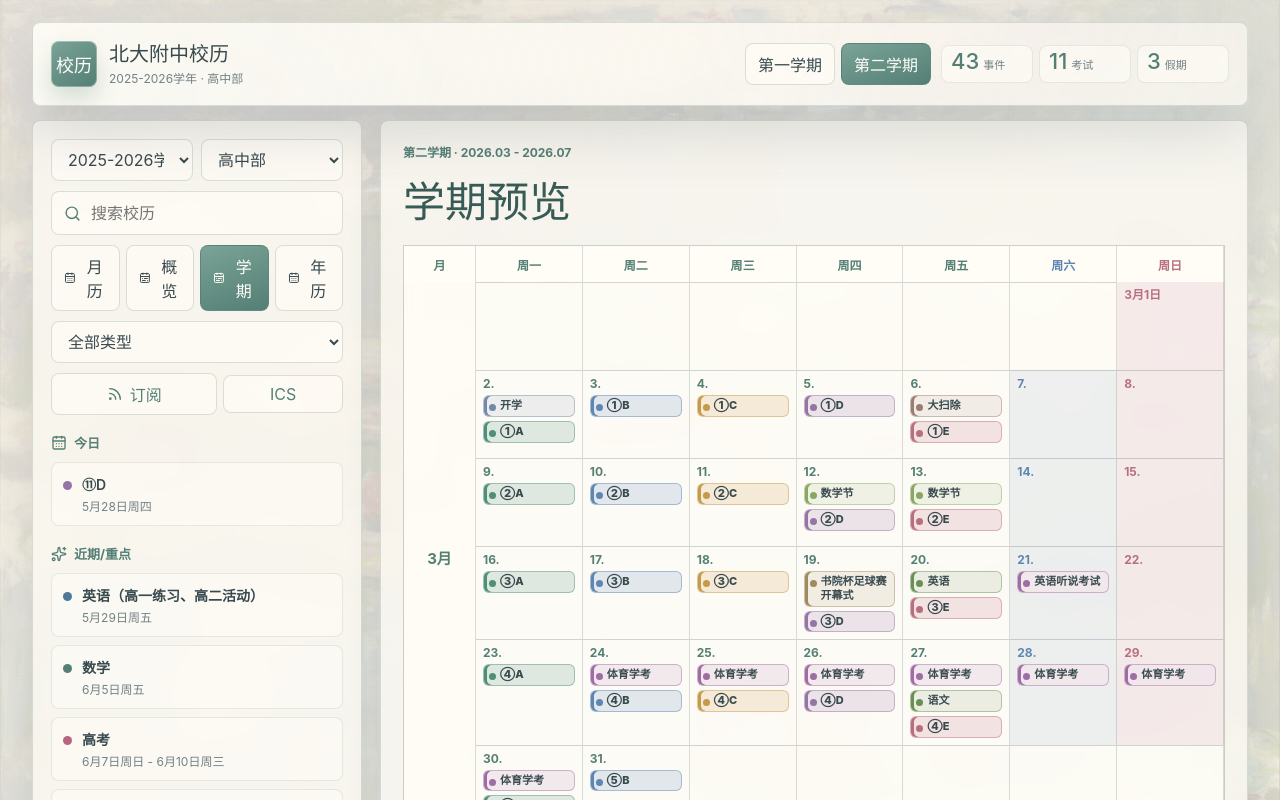
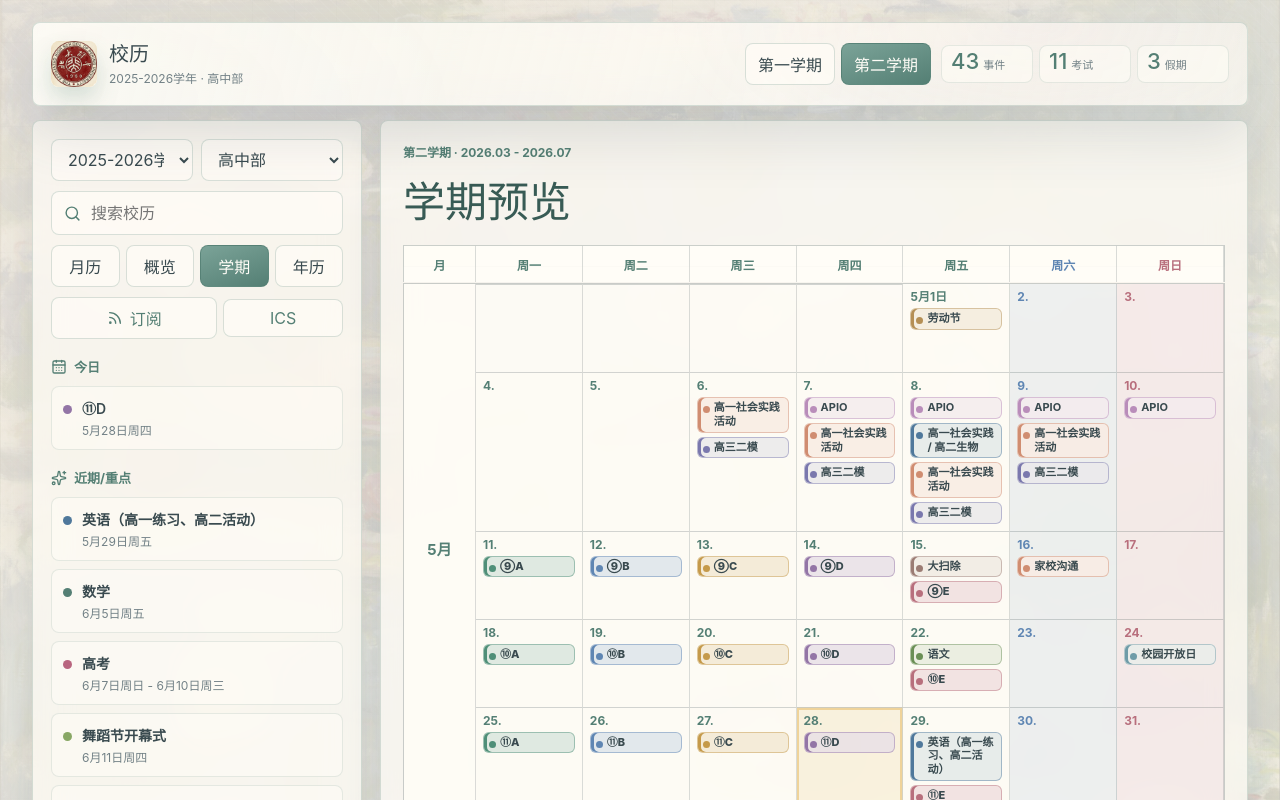
Before and after one commit to ieduer/bdfz-calendar, a React (Vite) app: page / in a window 1280 px wide. Both pictures are taken after a click on the button "学期". Shown: the top 800 px of the page. Built offline with nearby package versions, Linux system fonts and the light colour scheme; a web font is replaced by a local one.

Commit message:
Refine calendar navigation layout

```diff
--- a/index.html
+++ b/index.html
@@ -3,14 +3,14 @@
   <head>
     <meta charset="UTF-8" />
     <meta name="viewport" content="width=device-width, initial-scale=1.0, viewport-fit=cover" />
-    <meta name="description" content="北大附中 2025-2026 学年高中部校历，含学期事件、统练、假期、考试与教学周安排。" />
-    <meta property="og:title" content="北大附中校历" />
-    <meta property="og:description" content="移动端友好的北大附中年度校历。" />
+    <meta name="description" content="2025-2026 学年高中部校历，含学期事件、统练、假期、考试与教学周安排。" />
+    <meta property="og:title" content="校历" />
+    <meta property="og:description" content="移动端友好的年度校历。" />
     <meta property="og:type" content="website" />
     <meta property="og:url" content="https://cal.bdfz.net/" />
     <link rel="canonical" href="https://cal.bdfz.net/" />
     <link rel="icon" href="https://img.bdfz.net/20250503004.webp" type="image/webp" />
-    <title>北大附中校历</title>
+    <title>校历</title>
   </head>
   <body>
     <div id="root"></div>
--- a/src/App.tsx
+++ b/src/App.tsx
@@ -5,9 +5,9 @@ import dayGridPlugin from "@fullcalendar/daygrid";
 import interactionPlugin from "@fullcalendar/interaction";
 import zhCnLocale from "@fullcalendar/core/locales/zh-cn";
 import type { CalendarApi, DatesSetArg, EventClickArg } from "@fullcalendar/core";
-import { CalendarDays, CalendarRange, ExternalLink, Rss, Search, Sparkles } from "lucide-react";
+import { CalendarDays, ExternalLink, Rss, Search, Sparkles } from "lucide-react";
 import { ACTIVE_SCHOOL_YEAR_ID, SCHOOL_YEARS } from "./data/schoolYears";
-import type { CalendarEvent, EventCategory, SchoolYear, Term } from "./types";
+import type { CalendarEvent, SchoolYear, Term } from "./types";
 import {
   categoryMeta,
   displayEventTitle,
@@ -28,18 +28,6 @@ type MonthCell = { date?: string; day?: number; weekday?: number };
 
 const GITHUB_ISSUE_URL = "https://github.com/ieduer/bdfz-calendar/issues/new";
 const WEEKDAYS = ["一", "二", "三", "四", "五", "六", "日"];
-
-const visibleCategories: EventCategory[] = [
-  "holiday",
-  "exam",
-  "activity",
-  "sports",
-  "ceremony",
-  "practice",
-  "cleanup",
-  "note",
-  "cycle"
-];
 
 const yearOptions = Array.from(new Map(SCHOOL_YEARS.map((item) => [item.yearId, item.label])).entries()).sort((a, b) =>
   b[0].localeCompare(a[0])
@@ -216,7 +204,7 @@ function SheetMonth({ month, eventsByDate, today, onJumpToEvent }: SheetMonthPro
   const eventCount = countMonthEvents(month, eventsByDate);
 
   return (
-    <section className="sheet-month" aria-label={`${monthLabel(month)}预览`}>
+    <section className="sheet-month" data-month={month} aria-label={`${monthLabel(month)}预览`}>
       <div className="sheet-month-title">
         <strong>{monthLabel(month)}</strong>
         <span>{eventCount > 0 ? `${eventCount}项` : ""}</span>
@@ -244,12 +232,30 @@ type PreviewPanelProps = {
   months: string[];
   events: CalendarEvent[];
   today: string;
+  focusMonth: string;
   emptyText: string;
   onJumpToEvent: (event: CalendarEvent) => void;
 };
 
-function PreviewPanel({ title, subtitle, months, events, today, emptyText, onJumpToEvent }: PreviewPanelProps) {
+function PreviewPanel({ title, subtitle, months, events, today, focusMonth, emptyText, onJumpToEvent }: PreviewPanelProps) {
+  const sheetScrollRef = useRef<HTMLDivElement | null>(null);
   const eventsByDate = useMemo(() => buildEventsByDate(events), [events]);
+
+  useEffect(() => {
+    const scroller = sheetScrollRef.current;
+    if (!scroller) return;
+
+    const targetMonth = months.includes(focusMonth) ? focusMonth : months[0];
+    if (!targetMonth) return;
+
+    const target = scroller.querySelector<HTMLElement>(`[data-month="${targetMonth}"]`);
+    if (!target) return;
+
+    scroller.scrollTo({
+      top: Math.max(target.offsetTop - scroller.offsetTop - 38, 0),
+      behavior: "auto"
+    });
+  }, [focusMonth, months]);
 
   return (
     <section className="preview-panel sheet-preview-panel" aria-label={title}>
@@ -258,7 +264,7 @@ function PreviewPanel({ title, subtitle, months, events, today, emptyText, onJum
         <h2>{title}</h2>
       </div>
       {months.length > 0 ? (
-        <div className="sheet-scroll">
+        <div className="sheet-scroll" ref={sheetScrollRef}>
           <div className="sheet-week sheet-week-header" aria-hidden="true">
             <span>月</span>
             {WEEKDAYS.map((day) => (
@@ -283,7 +289,6 @@ export default function App() {
   const [termId, setTermId] = useState<Term["id"]>(() => preferredTermId(initialSchoolYear, localTodayText()));
   const [mode, setMode] = useState<CalendarMode>("dayGridMonth");
   const [query, setQuery] = useState("");
-  const [selectedCategory, setSelectedCategory] = useState<EventCategory | "all">("all");
   const [selectedEvent, setSelectedEvent] = useState<CalendarEvent | null>(null);
   const [pendingJump, setPendingJump] = useState<CalendarEvent | null>(null);
   const [highlightedEventId, setHighlightedEventId] = useState<string | null>(null);
@@ -303,15 +308,13 @@ export default function App() {
   }, [schoolYear.id, today]);
 
   const matchesFilters = (item: CalendarEvent) => {
-    const matchesCategory = selectedCategory === "all" || item.category === selectedCategory;
     const haystack = `${item.title} ${displayEventTitle(item)} ${item.audience ?? ""} ${categoryMeta[item.category].label}`.toLowerCase();
-    const matchesQuery = !normalizedQuery || haystack.includes(normalizedQuery);
-    return matchesCategory && matchesQuery;
+    return !normalizedQuery || haystack.includes(normalizedQuery);
   };
 
   const eventById = useMemo(() => new Map(term.events.map((item) => [item.id, item])), [term.events]);
 
-  const filteredEvents = useMemo(() => term.events.filter(matchesFilters), [normalizedQuery, selectedCategory, term.events]);
+  const filteredEvents = useMemo(() => term.events.filter(matchesFilters), [normalizedQuery, term.events]);
   const calendarEvents = useMemo(
     () =>
       filteredEvents.map((item) => {
@@ -346,11 +349,14 @@ export default function App() {
     () => importantEvents(allYearEvents),
     [allYearEvents]
   );
-  const filteredYearEvents = useMemo(() => yearEvents.filter(matchesFilters), [normalizedQuery, selectedCategory, yearEvents]);
-  const filteredAllYearEvents = useMemo(() => allYearEvents.filter(matchesFilters), [allYearEvents, normalizedQuery, selectedCategory]);
+  const filteredYearEvents = useMemo(() => yearEvents.filter(matchesFilters), [normalizedQuery, yearEvents]);
+  const filteredAllYearEvents = useMemo(() => allYearEvents.filter(matchesFilters), [allYearEvents, normalizedQuery]);
   const yearPreviewEvents = filteredAllYearEvents;
   const termMonths = useMemo(() => monthRange(term.start, term.end), [term.start, term.end]);
   const fullYearMonths = useMemo(() => schoolYearMonths(schoolYear), [schoolYear]);
+  const todayMonth = today.slice(0, 7);
+  const termPreviewFocusMonth = termMonths.includes(todayMonth) ? todayMonth : defaultFocusDate.slice(0, 7);
+  const yearPreviewFocusMonth = fullYearMonths.includes(todayMonth) ? todayMonth : fullYearMonths[0] ?? todayMonth;
   const overviewStats = useMemo(
     () => ({
       events: yearEvents.length,
@@ -386,9 +392,9 @@ export default function App() {
   useEffect(() => {
     const api = calendarRef.current?.getApi();
     const firstMatch = filteredEvents.find((item) => item.category !== "cycle") ?? filteredEvents[0];
-    if (!api || !isFullCalendarMode(mode) || !firstMatch || (!query.trim() && selectedCategory === "all")) return;
+    if (!api || !isFullCalendarMode(mode) || !firstMatch || !query.trim()) return;
     api.gotoDate(firstMatch.date);
-  }, [filteredEvents, mode, query, selectedCategory]);
+  }, [filteredEvents, mode, query]);
 
   useEffect(
     () => () => {
@@ -438,7 +444,6 @@ export default function App() {
 
     if (nextTerm && nextTerm.id !== term.id) setTermId(nextTerm.id);
     if (!matchesFilters(item)) {
-      setSelectedCategory("all");
       setQuery("");
     }
 
@@ -466,10 +471,12 @@ export default function App() {
       <div className="watercolor-bg" aria-hidden="true" />
       <header className="masthead">
         <div className="masthead-top">
-          <a className="brand" href="/" aria-label="北大附中校历首页">
-            <span className="brand-mark">校历</span>
+          <a className="brand" href="/" aria-label="校历首页">
+            <span className="brand-mark" aria-hidden="true">
+              <img src="/bdfz.png" alt="" />
+            </span>
             <span>
-              <strong>北大附中校历</strong>
+              <strong>校历</strong>
               <small>{schoolYear.label} · {schoolYear.division}</small>
             </span>
           </a>
@@ -499,7 +506,7 @@ export default function App() {
         </div>
       </header>
 
-      <section className="workspace">
+      <section className={`workspace ${mode === "dayGridMonth" ? "calendar-workspace" : ""}`}>
         <aside className="side-rail" aria-label="校历控制与近期事件">
           <div className="control-block">
             <div className="select-grid">
@@ -524,30 +531,18 @@ export default function App() {
             </label>
             <div className="view-switch" aria-label="视图切换">
               <button type="button" className={mode === "dayGridMonth" ? "active" : ""} onClick={() => setMode("dayGridMonth")}>
-                <CalendarDays size={16} />
                 月历
               </button>
               <button type="button" className={mode === "overview" ? "active" : ""} onClick={() => setMode("overview")}>
-                <CalendarRange size={16} />
                 概览
               </button>
               <button type="button" className={mode === "termPreview" ? "active" : ""} onClick={() => setMode("termPreview")} aria-label="学期预览">
-                <CalendarRange size={16} />
                 学期
               </button>
               <button type="button" className={mode === "yearPreview" ? "active" : ""} onClick={() => setMode("yearPreview")} aria-label="年历预览">
-                <CalendarDays size={16} />
                 年历
               </button>
             </div>
-            <select value={selectedCategory} onChange={(event) => setSelectedCategory(event.target.value as EventCategory | "all")}>
-              <option value="all">全部类型</option>
-              {visibleCategories.map((category) => (
-                <option key={category} value={category}>
-                  {categoryMeta[category].label}
-                </option>
-              ))}
-            </select>
             <div className="subscribe-row">
               <a className="export-button" href={webcalUrl}>
                 <Rss size={16} />
@@ -656,6 +651,7 @@ export default function App() {
             months={termMonths}
             events={termPreviewEvents}
             today={today}
+            focusMonth={termPreviewFocusMonth}
             emptyText={emptyText}
             onJumpToEvent={jumpToEvent}
           />
@@ -666,6 +662,7 @@ export default function App() {
             months={fullYearMonths}
             events={yearPreviewEvents}
             today={today}
+            focusMonth={yearPreviewFocusMonth}
             emptyText={emptyText}
             onJumpToEvent={jumpToEvent}
           />
--- a/src/styles.css
+++ b/src/styles.css
@@ -124,15 +124,19 @@ button {
 }
 
 .brand-mark {
-  display: grid;
-  place-items: center;
   width: 46px;
   height: 46px;
+  overflow: hidden;
   border-radius: 8px;
-  color: #fffdf7;
-  background: linear-gradient(145deg, var(--monet-water), var(--monet-water-deep));
+  background: rgba(255, 253, 247, 0.72);
   box-shadow: inset 0 0 0 1px rgba(255, 255, 255, 0.32), 0 12px 22px rgba(84, 127, 116, 0.22);
-  font-size: 18px;
+}
+
+.brand-mark img {
+  display: block;
+  width: 100%;
+  height: 100%;
+  object-fit: cover;
 }
 
 .brand strong,
@@ -286,6 +290,15 @@ h1 {
   grid-template-columns: minmax(270px, 330px) minmax(0, 1fr);
   gap: 18px;
   align-items: start;
+}
+
+.calendar-workspace {
+  align-items: stretch;
+}
+
+.calendar-workspace .side-rail,
+.calendar-workspace .calendar-panel {
+  align-self: stretch;
 }
 
 .side-rail,
@@ -537,8 +550,10 @@ h1 {
 }
 
 .sheet-scroll {
-  overflow-x: auto;
+  max-height: calc(100vh - 214px);
+  overflow: auto;
   padding-bottom: 4px;
+  overscroll-behavior: contain;
 }
 
 .sheet-week {
```
Also changed, not shown: public/bdfz.png (added).
